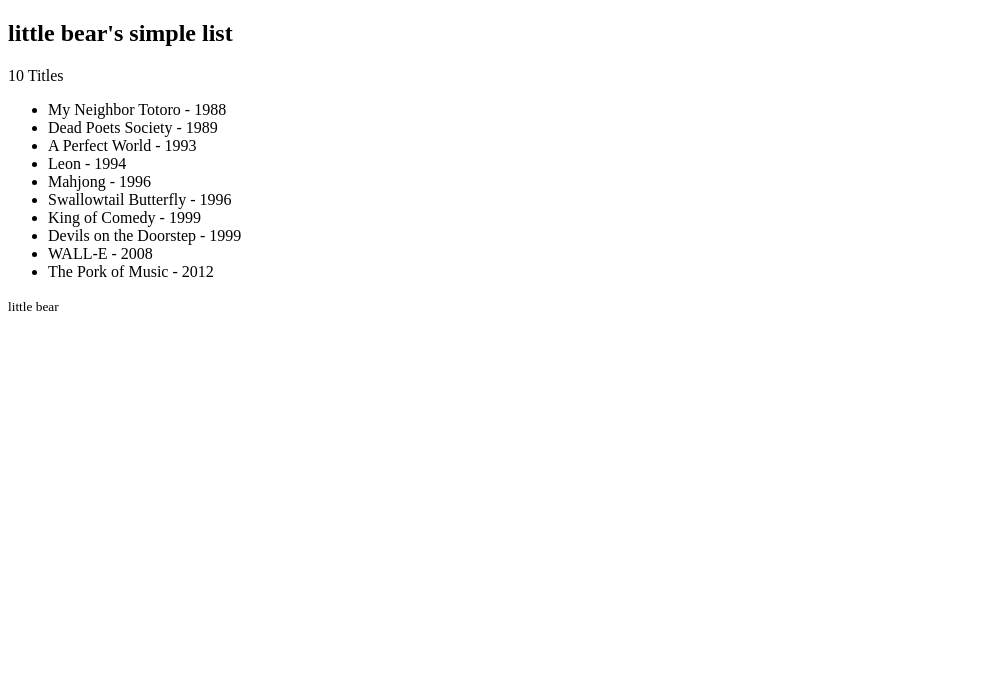
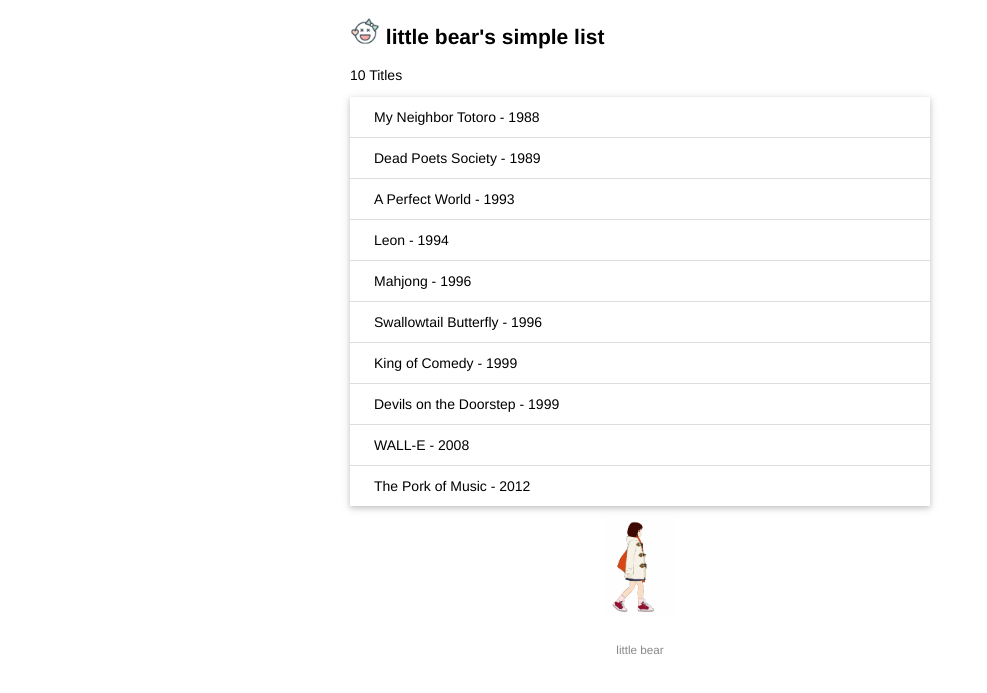
Before and after one commit to bygonexf/Simple-List, a Flask app: page / in a window 1280 px wide. Shown: the top 693 px of the page, without its empty margins (0-987 px from the left). Run offline with Flask 2, Linux system fonts and the light colour scheme.

Commit message:
add static file

```diff
--- /dev/null
+++ b/static/style.css
@@ -0,0 +1,48 @@
+/* 页面整体 */
+body {
+    margin: auto;
+    max-width: 580px;
+    font-size: 14px;
+    font-family: Helvetica, Arial, sans-serif;
+}
+
+/* 页脚 */
+footer {
+    color: #888;
+    margin-top: 15px;
+    text-align: center;
+    padding: 10px;
+}
+
+/* 头像 */
+.avatar {
+    width: 30px;
+}
+
+/* 电影列表 */
+.movie-list {
+    list-style-type: none;
+    padding: 0;
+    margin-bottom: 10px;
+    box-shadow: 0 2px 5px 0 rgba(0, 0, 0, 0.16), 0 2px 10px 0 rgba(0, 0, 0, 0.12);
+}
+
+.movie-list li {
+    padding: 12px 24px;
+    border-bottom: 1px solid #ddd;
+}
+
+.movie-list li:last-child {
+    border-bottom:none;
+}
+
+.movie-list li:hover {
+    background-color: #f8f9fa;
+}
+
+/* 龙猫图片 */
+.walking {
+    display: block;
+    margin: 0 auto;
+    height: 100px;
+}
--- a/templates/index.html
+++ b/templates/index.html
@@ -3,16 +3,20 @@
 <head>
     <meta charset="utf-8">
     <title>{{ name }}'s simple list</title>
+    <link rel="icon" href="{{ url_for('static', filename='bear-32.ico') }}">
+    <link rel="stylesheet" href="{{ url_for('static', filename='style.css') }}" type="text/css">
 </head>
 <body>
-    <h2>{{ name }}'s simple list</h2>
+    <h2><img alt="Avatar" class="avatar" src="{{ url_for('static', filename='images/smile.png') }}">
+    {{ name }}'s simple list</h2>
 
     <p>{{ movies|length }} Titles</p>
-    <ul>
+    <ul class="movie-list">
         {% for movie in movies %}
         <li>{{ movie.title }} - {{ movie.year }}</li>  {# 等同于 movie['title'] #}
         {% endfor %}
     </ul>
+    <img alt="Walking" class="walking" src="{{ url_for('static', filename='images/walking.gif') }}">
     <footer>
         <small>little bear</small>
     </footer>
```
Also changed, not shown: static/bear-32.ico (added), static/images/smile.png (added), static/images/walking.gif (added).
